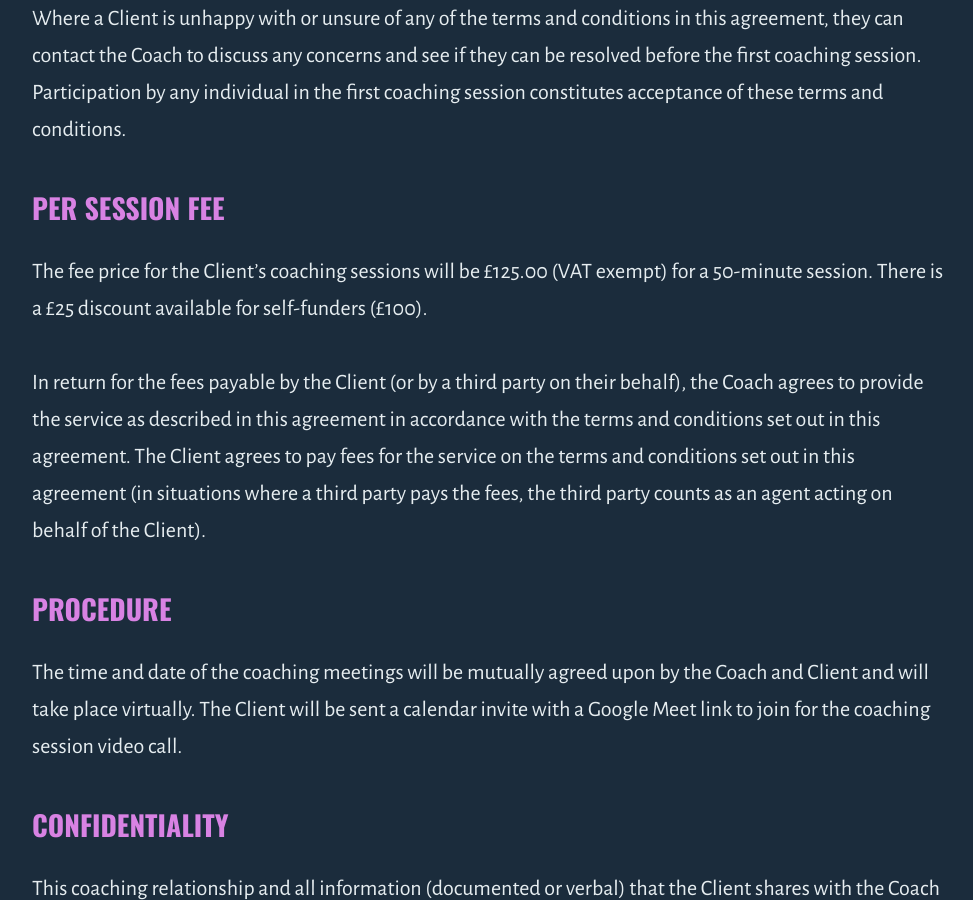
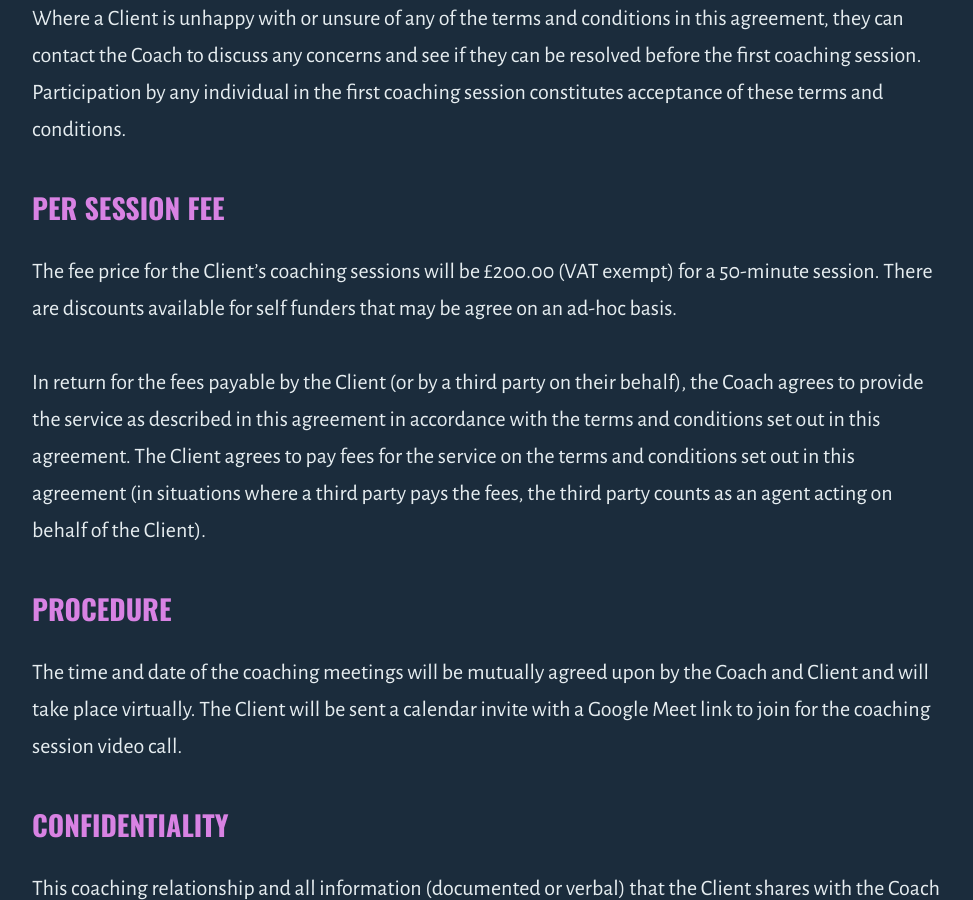
Before and after one commit to outragedpinkracoon/outragedpinkracoon.github.io, a Jekyll site: the page built from coaching-disclaimer-and-terms.md, in a window 1280 px wide and 900 px high, scrolled down 3265 px. Shown: the whole window, without its empty margins (149-1122 px from the left). Built offline with Jekyll 4.4.1, drawn with Linux system fonts in a browser that asks for light colours; comment, search, counter and statistics services are not loaded.

Commit message:
increase price

```diff
--- a/coaching-disclaimer-and-terms.md
+++ b/coaching-disclaimer-and-terms.md
@@ -44,7 +44,7 @@ The Coach may agree to provide additional coaching sessions after completion of
 Where a Client is unhappy with or unsure of any of the terms and conditions in this agreement, they can contact the Coach to discuss any concerns and see if they can be resolved before the first coaching session. Participation by any individual in the first coaching session constitutes acceptance of these terms and conditions.
 
 ### Per Session Fee
-The fee price for the Client’s coaching sessions will be £125.00 (VAT exempt) for a 50-minute session. There is a £25 discount available for self-funders (£100).
+The fee price for the Client’s coaching sessions will be £200.00 (VAT exempt) for a 50-minute session. There are discounts available for self funders that may be agree on an ad-hoc basis.
 
 In return for the fees payable by the Client (or by a third party on their behalf), the Coach agrees to provide the service as described in this agreement in accordance with the terms and conditions set out in this agreement. The Client agrees to pay fees for the service on the terms and conditions set out in this agreement (in situations where a third party pays the fees, the third party counts as an agent acting on behalf of the Client).
 
```
